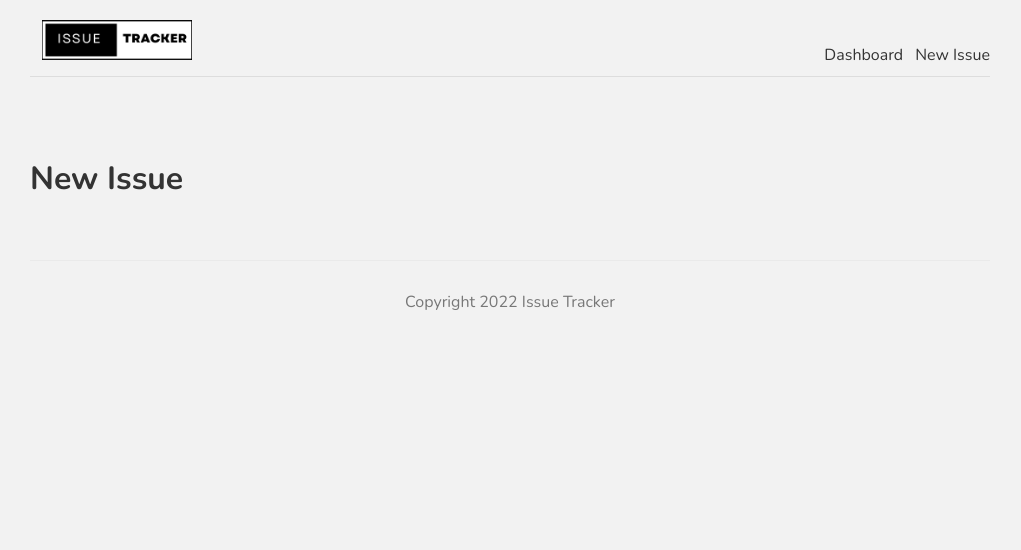
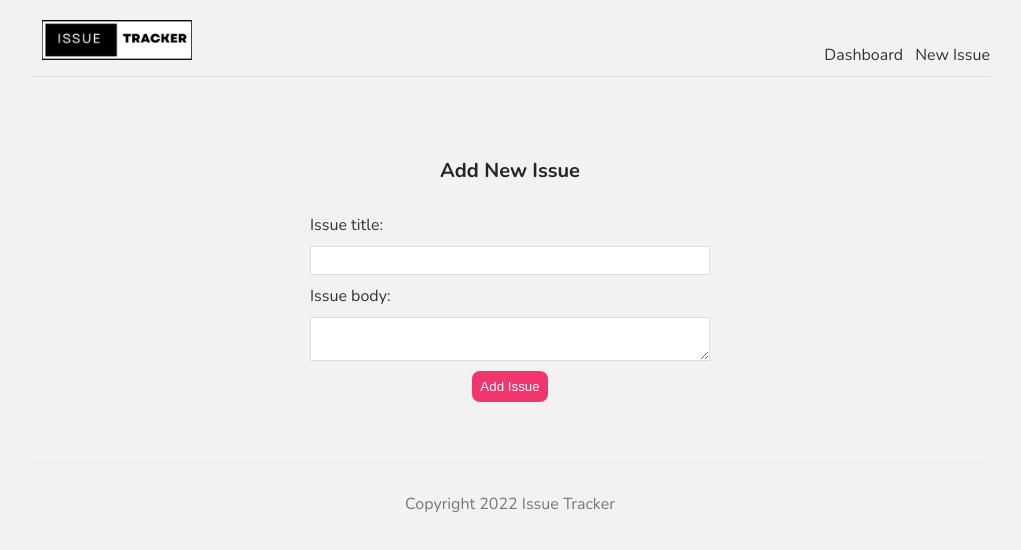
Before and after one commit to AimanFred/issue-tracker, a Next.js app: page /create in a window 1280 px wide. Shown: the top 550 px of the page, without its empty margins (130-1151 px from the left). Built offline with nearby package versions, Linux system fonts and the light colour scheme.

Commit message:
feat: create - add form to new issue

```diff
--- a/package.json
+++ b/package.json
@@ -9,6 +9,7 @@
     "lint": "next lint"
   },
   "dependencies": {
+    "dotenv": "^16.0.1",
     "next": "12.2.5",
     "react": "18.2.0",
     "react-dom": "18.2.0"
--- a/pages/create.js
+++ b/pages/create.js
@@ -1,6 +1,32 @@
 import Head from 'next/head'
+import { useState } from "react";
+import { useRouter } from 'next/router'
 
 const Create = () => {
+  const [title, setTitle] = useState("");
+  const [body, setBody] = useState("");
+  const [isPending, setIsPending] = useState(false);
+  const redirect = useRouter();
+
+  const handleSubmit = (e) => {
+    e.preventDefault();
+    const issue = { title, body };
+
+    setIsPending(true);
+
+    fetch(process.env.STRAPI_URI + '/issues', {
+      method: "POST",
+      headers: { "Content-Type": "application/json" },
+      body: JSON.stringify(issue)
+    }).then(() => {
+      console.log("New Issue Added");
+      setIsPending(false);
+      setTimeout(() => {
+        redirect.push("/")
+      }, 1000);
+    })
+  };
+
   return (
     <>
       <Head>
@@ -8,7 +34,25 @@ const Create = () => {
         <meta name="keyword" content="issues" />
         </Head>
       <div className="create">
-        <h1>New Issue</h1>
+        <h1>Add New Issue</h1>
+        <form onSubmit={handleSubmit}>
+        <label>Issue title:</label>
+        <input
+          type="text"
+          required
+          value={title}
+          onChange={(e) => setTitle(e.target.value)}
+          />
+        <label>Issue body:</label>
+        <textarea
+          required
+          value={body}
+          onChange={(e) => setBody(e.target.value)}
+          >
+        </textarea>
+        {!isPending && <button>Add Issue</button>}
+        {isPending && <button disabled>Adding Issue...</button>}
+      </form>
       </div>
     </>
    );
--- a/pages/issues/[id].js
+++ b/pages/issues/[id].js
@@ -1,7 +1,7 @@
 import Head from "next/head";
 
 export const getStaticPaths = async () => {
-  const res = await fetch('https://issue-strapi.herokuapp.com/api/issues').then(result => result.json());
+  const res = await fetch(process.env.STRAPI_URI + '/issues').then(result => result.json());
   // const { data } = await res.json();
 
   const paths = res.data.map(issue => {
@@ -18,7 +18,7 @@ export const getStaticPaths = async () => {
 
 export const getStaticProps = async (context) => {
   const id = context.params.id;
-  const res = await fetch('https://issue-strapi.herokuapp.com/api/issues/' + id).then(result => result.json());
+  const res = await fetch(process.env.STRAPI_URI + '/issues/' + id).then(result => result.json());
 
   return {
     props: { issue: res.data }
--- a/pages/issues/index.js
+++ b/pages/issues/index.js
@@ -3,7 +3,7 @@ import Link from 'next/link'
 import Head from 'next/head';
 
 export const getStaticProps = async () => {
-  const res = await fetch('https://issue-strapi.herokuapp.com/api/issues').then(result => result.json());
+  const res = await fetch(process.env.STRAPI_URI + '/issues').then(result => result.json());
 
   return {
     props: { issues: res.data }
--- a/styles/Home.module.css
+++ b/styles/Home.module.css
@@ -11,7 +11,7 @@
   width: 150px;
   padding: 8px 0;
   margin: 20px auto;
-  background: #4979ff;
+  background: #f1356d;
   border-radius: 4px;
   color: white;
   text-align: center;
--- a/styles/Issues.module.css
+++ b/styles/Issues.module.css
@@ -6,5 +6,5 @@
   border-left: 8px solid #fff;
 }
 .single:hover {
-  border-left: 8px solid #4979ff;
+  border-left: 8px solid #f1356d;
 }
--- a/styles/globals.css
+++ b/styles/globals.css
@@ -27,6 +27,9 @@ nav a {
 nav .logo {
   margin-right: auto;
 }
+nav a:hover {
+  color: #f1356d;
+}
 footer {
   display: block;
   text-align: center;
@@ -42,3 +45,33 @@ footer {
   color: #4979ff;
   text-decoration: underline;
 }
+.create {
+  max-width: 400px;
+  margin: 0 auto;
+  text-align: center;
+}
+.create label {
+  text-align: left;
+  display: block;
+}
+.create h1 {
+  font-size: 20px;
+  color: #252525;
+  margin-bottom: 30px;
+}
+.create input, .create textarea, .create select {
+  width: 100%;
+  padding: 6px 10px;
+  margin: 10px 0;
+  border: 1px solid #ddd;
+  box-sizing: border-box;
+  display: block;
+}
+.create button {
+  background: #f1356d;
+  color: #fff;
+  border: 0;
+  padding: 8px;
+  border-radius: 8px;
+  cursor: pointer;
+}
```
Also changed, not shown: 2 other files (tests, documents, lock files or other folders).
